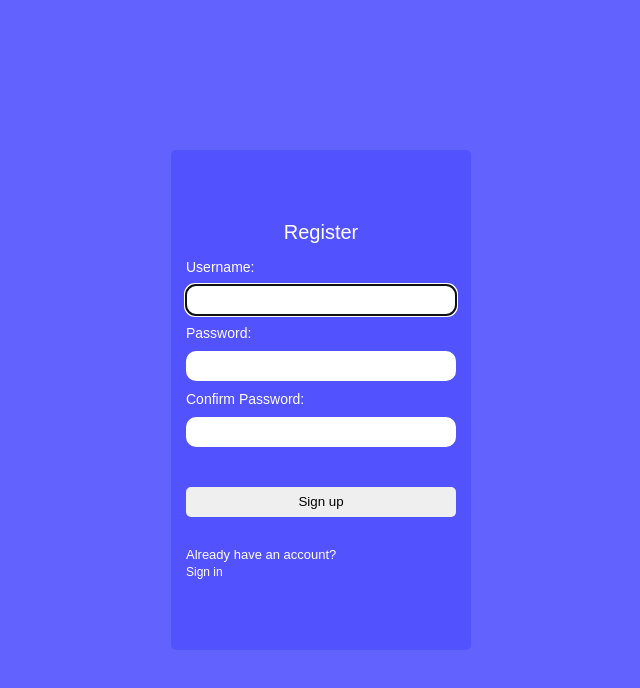
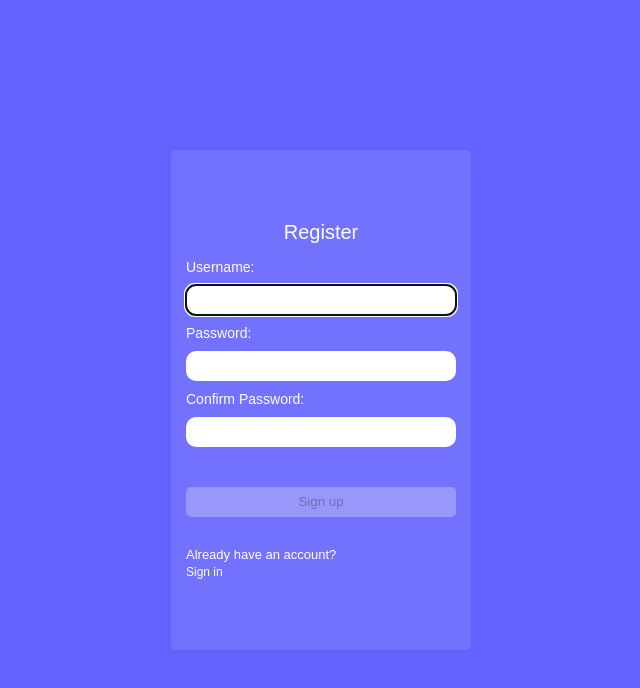
Before and after one commit to Sibonsio/register-form-ui, a React (Vite) app: page / in a window 1280 px wide. Shown: the top 688 px of the page, without its empty margins (319-959 px from the left). Built offline with nearby package versions, Linux system fonts and the light colour scheme.

Commit message:
form functionalities complete

```diff
--- a/package.json
+++ b/package.json
@@ -10,6 +10,7 @@
     "preview": "vite preview"
   },
   "dependencies": {
+    "lucide-react": "^0.554.0",
     "react": "^19.2.0",
     "react-dom": "^19.2.0"
   },
--- a/src/componets/Register.css
+++ b/src/componets/Register.css
@@ -1,5 +1,5 @@
 .register {
-    background-color: rgb(82, 82, 255);
+    background-color: rgb(114, 114, 255);
     width: 300px;
     display: flex;
     flex-direction: column;
@@ -23,6 +23,7 @@
     border-radius: 10px;
     height: 30px;
     cursor: pointer;
+    padding-left: 10px;
 }
 
 .heading {
@@ -60,6 +61,8 @@
 .form label {
     font-size: 14px;
     color: white;
+    display: flex;
+    align-items: center;
 }
 
 #usernamenote {
@@ -84,3 +87,9 @@
 .instructions {
     left: 0;
 }
+
+.icon {
+    height: 20px;
+    display: flex;
+    align-items: center;
+}
--- a/src/componets/Register.jsx
+++ b/src/componets/Register.jsx
@@ -1,5 +1,6 @@
 import './Register.css'
 import { useRef, useState, useEffect } from 'react'
+import { Check, X } from 'lucide-react';
 
 
 
@@ -48,24 +49,24 @@ const Register = () => {
             <h1 className='heading'>Register</h1>
             <form className='form'>
                 <label htmlFor='username'>
-                    Username:
+                    Username: <span>{userName && validUserName && <Check color='green' className='icon' /> || userName && !validUserName && <X color='red' className='icon' />}</span>
                 </label>
                 <input id='username' type='text' ref={userRef} autoComplete='off' required onChange={(e) => { setUserName(e.target.value) }} aria-invalid={validUserName ? false : true}
                     onFocus={() => { setUserNameFocus(true) }} onBlur={() => { setUserNameFocus(false) }} aria-describedby='usernamenote' />
                 <p className={`${userName && userNameFocus && !validUserName ? 'instructions' : 'hidden'}`} id='usernamenote'>allow letters, digits, underscore, length must be 3–16</p>
                 <label htmlFor='password'>
-                    Password:
+                    Password: <span>{password && validPassword && <Check color='green' className='icon' /> || password && !validPassword && <X color='red' className='icon' />}</span>
                 </label>
                 <input id='password' type='password' required onChange={(e) => { setPassword(e.target.value) }} aria-invalid={validPassword ? false : true}
                     onFocus={() => { setPasswordFocus(true) }} onBlur={() => { setPasswordFocus(false) }} aria-describedby='passwordnote' />
                 <p className={`${passwordFocus && !validPassword ? 'instructions' : 'hidden'}`} id='usernamenote'>allow letters, digits, underscore, length must be 3–16</p>
                 <label htmlFor='confimpassword'>
-                    Confirm Password:
+                    Confirm Password: <span>{password && validPassword && validMatchPassword && matchPassword && < Check color='green' className='icon' /> || password && validPassword && !validMatchPassword && matchPassword && <X color='red' className='icon' />}</span>
                 </label>
                 <input id='confirmpassword' type='password' required onChange={(e) => { setMatchPassword(e.target.value) }} aria-invalid={validMatchPassword ? false : true}
                     onFocus={() => { setMatchPasswordFocus(true) }} onBlur={() => { setMatchPasswordFocus(false) }} aria-describedby='confirmnote' />
                 <p className={`${matchPassword && matchPasswordFocus && !validMatchPassword ? 'instructions' : 'hidden'}`} id='usernamenote'>allow letters, digits, underscore, length must be 3–16</p>
-                <button className='signup'>Sign up</button>
+                <button className='signup' disabled={!userName || !password || !matchPassword || !validUserName || !validPassword || !validMatchPassword}>Sign up</button>
             </form>
             <div className='login'>
                 <p className='already'>Already have an account?</p>
```
Also changed, not shown: 1 other file (tests, documents, lock files or other folders).
